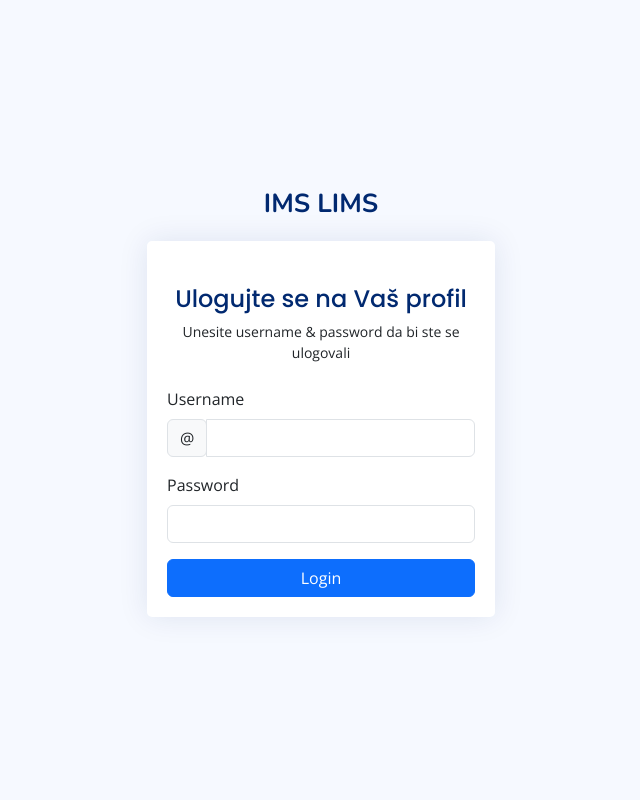
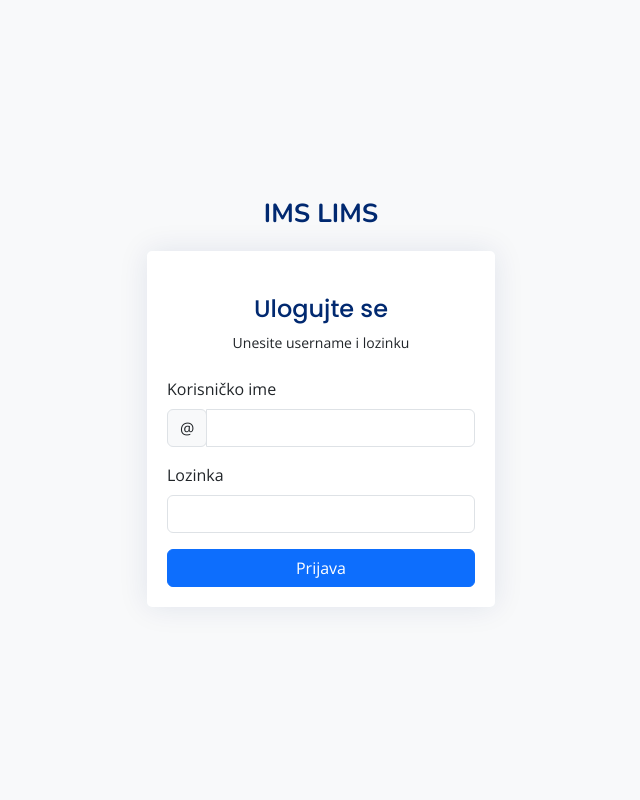
Before and after one commit to milicevicrajo/lims, a Django app: page /login/ in a window 1280 px wide. Shown: the whole page, without its empty margins (319-959 px from the left). Run offline with Django 4.2, Linux system fonts and the light colour scheme; some libraries are stand-ins or nearby versions.

Commit message:
Login sredjen

```diff
--- /dev/null
+++ b/templates/base_login.html
@@ -0,0 +1,31 @@
+{% load static %}
+<!DOCTYPE html>
+<html lang="sr">
+<head>
+  <meta charset="UTF-8">
+  <title>{% block title %}Prijava{% endblock %}</title>
+  <meta name="viewport" content="width=device-width, initial-scale=1.0">
+
+  <link rel="icon" href="{% static 'lims/img/favicon.png' %}">
+  <link href="https://fonts.googleapis.com/css?family=Open+Sans:300,400,600,700|Nunito:300,400,600,700|Poppins:300,400,500,600,700" rel="stylesheet">
+
+  <!-- Vendor CSS Files -->
+  <link href="{% static 'lims/vendor/bootstrap/css/bootstrap.min.css' %}" rel="stylesheet">
+  <link href="{% static 'lims/vendor/bootstrap-icons/bootstrap-icons.css' %}" rel="stylesheet">
+  <link href="{% static 'lims/vendor/boxicons/css/boxicons.min.css' %}" rel="stylesheet">
+  <link href="{% static 'lims/vendor/quill/quill.snow.css' %}" rel="stylesheet">
+  <link href="{% static 'lims/vendor/quill/quill.bubble.css' %}" rel="stylesheet">
+  <link href="{% static 'lims/vendor/remixicon/remixicon.css' %}" rel="stylesheet">
+  <link href="{% static 'lims/vendor/simple-datatables/style.css' %}" rel="stylesheet">
+
+  <!-- Main CSS -->
+  <link href="{% static 'lims/css/style.css' %}" rel="stylesheet">
+</head>
+<body class="bg-light">
+
+  {% block content %}
+  {% endblock %}
+
+  <script src="{% static 'lims/vendor/bootstrap/js/bootstrap.bundle.min.js' %}"></script>
+</body>
+</html>
--- a/templates/core/login.html
+++ b/templates/core/login.html
@@ -1,43 +1,6 @@
-{% load static %}
-<!DOCTYPE HTML>
-<html>
-	<head>
-		<title>{% block title %} Pocetna {% endblock %}</title>
-		<meta charset="utf-8">
-		<meta content="width=device-width, initial-scale=1.0" name="viewport">
+{% extends "base_login.html" %}
 
-		<title>Dashboard - NiceAdmin Bootstrap Template</title>
-		<meta content="" name="description">
-		<meta content="" name="keywords">
-
-		<link href="{% static 'lims/img/favicon.png' %}" rel="icon">
-		<link href="{% static 'lims/img/apple-touch-icon.png' %}" rel="apple-touch-icon">
-
-		<!-- Google Fonts -->
-		<link href="https://fonts.gstatic.com" rel="preconnect">
-		<link href="https://fonts.googleapis.com/css?family=Open+Sans:300,300i,400,400i,600,600i,700,700i|Nunito:300,300i,400,400i,600,600i,700,700i|Poppins:300,300i,400,400i,500,500i,600,600i,700,700i" rel="stylesheet">
-
-		<!-- Vendor CSS Files -->
-		<link href="{% static 'lims/vendor/bootstrap/css/bootstrap.min.css' %}" rel="stylesheet">
-		<link href="{% static 'lims/vendor/bootstrap-icons/bootstrap-icons.css' %}" rel="stylesheet">
-		<link href="{% static 'lims/vendor/boxicons/css/boxicons.min.css' %}" rel="stylesheet">
-		<link href="{% static 'lims/vendor/quill/quill.snow.css' %}" rel="stylesheet">
-		<link href="{% static 'lims/vendor/quill/quill.bubble.css' %}" rel="stylesheet">
-		<link href="{% static 'lims/vendor/remixicon/remixicon.css' %}" rel="stylesheet">
-		<link href="{% static 'lims/vendor/simple-datatables/style.css' %}" rel="stylesheet">
-
-		<!-- Template Main CSS File -->
-		<link href="{% static 'lims/css/style.css' %}" rel="stylesheet">
-
-		<!-- =======================================================
-		* Template Name: NiceAdmin
-		* Template URL: https://bootstrapmade.com/nice-admin-bootstrap-admin-html-template/
-		* Updated: Apr 7 2024 with Bootstrap v5.3.3
-		* Author: BootstrapMade.com
-		* License: https://bootstrapmade.com/license/
-		======================================================== -->
-
-	</head>
+{% block content %}
 <main>
   <div class="container">
     <section class="section register min-vh-100 d-flex flex-column align-items-center justify-content-center py-4">
@@ -46,32 +9,29 @@
           <div class="col-lg-4 col-md-6 d-flex flex-column align-items-center justify-content-center">
 
             <div class="d-flex justify-content-center py-4">
-                <a href="index.html" class="logo d-flex align-items-center w-auto">
-
+              <a href="{% url 'index' %}" class="logo d-flex align-items-center w-auto">
                 <span class="d-none d-lg-block">IMS LIMS</span>
               </a>
-              </div><!-- End Logo -->
+            </div>
 
             <div class="card mb-3">
-
               <div class="card-body">
-
                 <div class="pt-4 pb-2">
-                    <h5 class="card-title text-center pb-0 fs-4">Ulogujte se na Vaš profil</h5>
-                    <p class="text-center small">Unesite username & password da bi ste se ulogovali</p>
+                  <h5 class="card-title text-center pb-0 fs-4">Ulogujte se</h5>
+                  <p class="text-center small">Unesite username i lozinku</p>
                 </div>
 
                 <form method="post" action="{% url 'login_route' %}" class="row g-3 needs-validation" novalidate>
                   {% csrf_token %}
                   <div class="col-12">
-                            <label for="yourUsername" class="form-label">Username</label>
+                    <label for="yourUsername" class="form-label">Korisničko ime</label>
                     <div class="input-group has-validation">
                       <span class="input-group-text" id="inputGroupPrepend">@</span>
                       <input type="text" name="username" class="form-control" id="yourUsername" required value="{{ form.username.value|default_if_none:'' }}">
                       {% if form.username.errors %}
-                                    <div class="invalid-feedback">
+                        <div class="invalid-feedback d-block">
                           {% for error in form.username.errors %}
-                                            Unesite Vaš username.
+                            {{ error }}
                           {% endfor %}
                         </div>
                       {% endif %}
@@ -79,19 +39,19 @@
                   </div>
 
                   <div class="col-12">
-                            <label for="yourPassword" class="form-label">Password</label>
-                            <input type="password" name="password" class="form-control" id="yourPassword" required value="{{ form.password.value|default_if_none:'' }}">
+                    <label for="yourPassword" class="form-label">Lozinka</label>
+                    <input type="password" name="password" class="form-control" id="yourPassword" required>
                     {% if form.password.errors %}
-                                <div class="invalid-feedback">
+                      <div class="invalid-feedback d-block">
                         {% for error in form.password.errors %}
-                                      Unesite Vaš password!
+                          {{ error }}
                         {% endfor %}
                       </div>
                     {% endif %}
                   </div>
 
                   <div class="col-12">
-                            <button class="btn btn-primary w-100" type="submit">Login</button>
+                    <button class="btn btn-primary w-100" type="submit">Prijava</button>
                   </div>
                 </form>
 
@@ -99,14 +59,13 @@
             </div>
 
             <div class="credits">
-
+              <!-- Footer ako želiš -->
             </div>
 
           </div>
         </div>
       </div>
-
     </section>
-
   </div>
-  </main><!-- End #main -->
+</main>
+{% endblock %}
```
Lines whose indentation alone changed are shown as unchanged.
